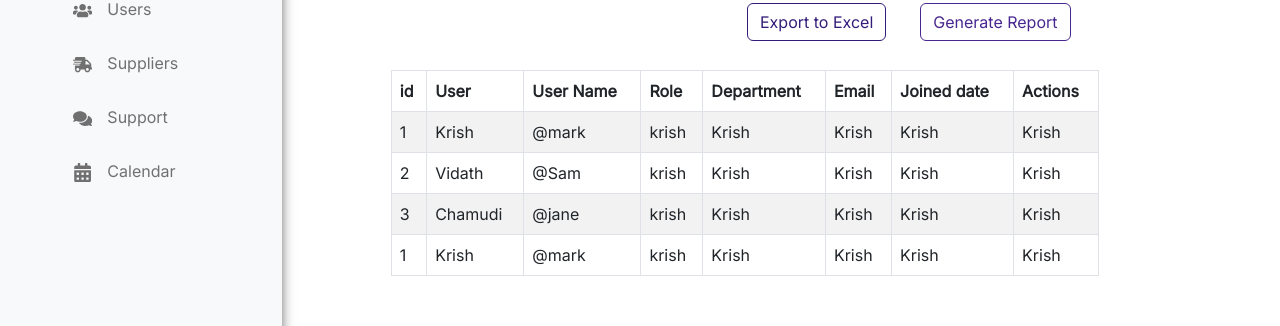
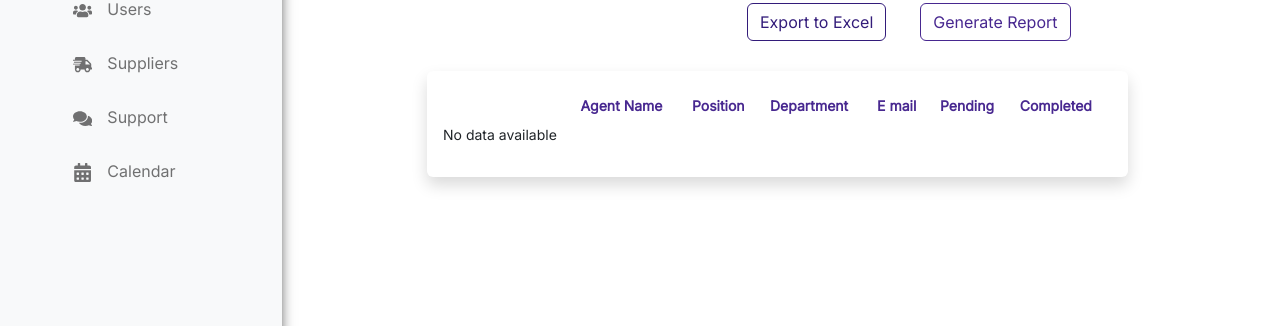
Before and after one commit to Krishanthaudayakumara/AssetFlow-EAM_Group_06_UOM-IT, a React (Create React App) app in the folder Client/: page /Report in a window 1280 px wide. Shown: the part 346-672 px from the top of the page. Built offline with nearby package versions, Linux system fonts and the light colour scheme.

Commit message:
Update ITTable

```diff
--- a/Client/src/components/Report/ITTable.tsx
+++ b/Client/src/components/Report/ITTable.tsx
@@ -1,50 +1,87 @@
 import React, { Fragment } from "react";
-
+import { FontAwesomeIcon } from "@fortawesome/react-fontawesome";
+import 'bootstrap/dist/css/bootstrap.min.css';
 import {  Table } from "react-bootstrap";
+import {FaTrashAlt}from "react-icons/fa";
+import{FaPen} from "react-icons/fa";
+import Agents from "./Agentdata";
+import { faPen, faTrash } from "@fortawesome/free-solid-svg-icons";
 
 
-const data = [
-    { id: "1", User: "Krish", UserName: "@mark", Role: "krish",Department: "Krish", Email: "Krish",JoinedDate: "Krish",Actions: "Krish"},
-    { id: "2", User: "Vidath",UserName : "@Sam",Role : "krish",Department: "Krish", Email: "Krish",JoinedDate: "Krish",Actions: "Krish" },
-    { id: "3", User: "Chamudi",UserName : "@jane", Role: "krish",Department: "Krish", Email: "Krish",JoinedDate: "Krish",Actions: "Krish" },
-    { id: "1", User: "Krish",UserName : "@mark",Role : "krish",Department: "Krish", Email: "Krish",JoinedDate: "Krish",Actions: "Krish" },
-  ];
 const ITTable: React.FC = () => {
   return (
+
     <Fragment>
-    <div style = {{margin:"1.8rem"}}>
-             <Table striped bordered hover>
+      <div
+        className="shadow p-3 bg-white rounded"
+        style={{ margin: "30px 0 0 65px" }}
+      >
+
+
+
+    <Table
+              className="table w-100 small table-borderless table-responsiv align-middle align-left"
+              hover
+              style={{ fontSize: "14px" }}
+            >
               <thead>
-              <tr>
-              <th>id</th>
-              <th>User</th>
-              <th>User Name</th>
-              <th>Role</th>
+                <tr style={{ color: "#482890" }}>
+                  <th></th>
+                  <th>Agent Name</th>
+                  <th>Position</th>
                   <th>Department</th>
-              <th>Email</th>
-              <th>Joined date</th>
-              <th>Actions</th>
+                  <th>E mail</th>
+                  <th>Pending</th>
+                  <th>Completed</th>
+
                 </tr>
               </thead>
               <tbody>
-              {data.map((item) => (
+                {Agents && Agents.length > 0
+                  ? Agents.map((agent) => {
+                      return (
                         <tr>
-                  <td>{item.id}</td>
-                  <td>{item.User}</td>
-                  <td>{item.UserName}</td>
-                   <td>{item.Role}</td>
-                  <td>{item.Department}</td>
-                  <td>{item.Email}</td>
-                  <td>{item.JoinedDate}</td>
-                  <td>{item.Actions}</td>
+                          <td>
+                            <img
+                              src="/img/krish.png"
+                              alt="User profile"
+                              className="rounded-circle"
+                              style={{ width: "45px", height: "45px" }}
+                            />
+                          </td>
+
+                          <td>{agent.agent_name}</td>
+                          <td className="text-secondary">
+                            {agent.agent_position}
+                          </td>
+                          <td className="text-secondary">
+                            {agent.agent_department}
+                          </td>
+                          <td className="text-secondary">
+                            {agent.agent_email}
+                          </td>
+                          <td className="text-secondary">
+                            &nbsp;&nbsp;&nbsp;&nbsp;
+                            {agent.agent_pending}
+                          </td>
+                          <td className="text-secondary">
+                            &nbsp;&nbsp;&nbsp;&nbsp;&nbsp;&nbsp;&nbsp;
+                            {agent.agent_completed}
+                          </td>
+                          <td>
+
+                          </td>
 
                         </tr>
-              ))}
+                      );
+                    })
+                  : "No data available"}
               </tbody>
             </Table>
 
     </div>
     </Fragment>
+
   );
 };
 
```
Lines whose indentation alone changed are shown as unchanged.
